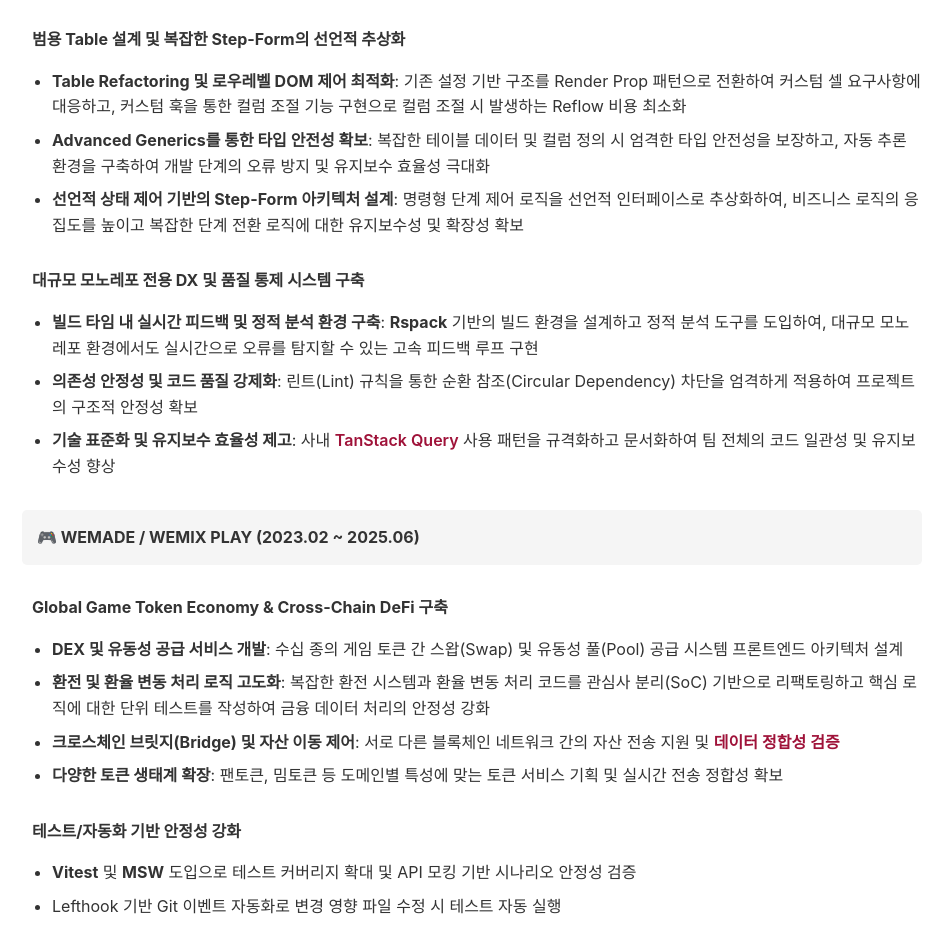
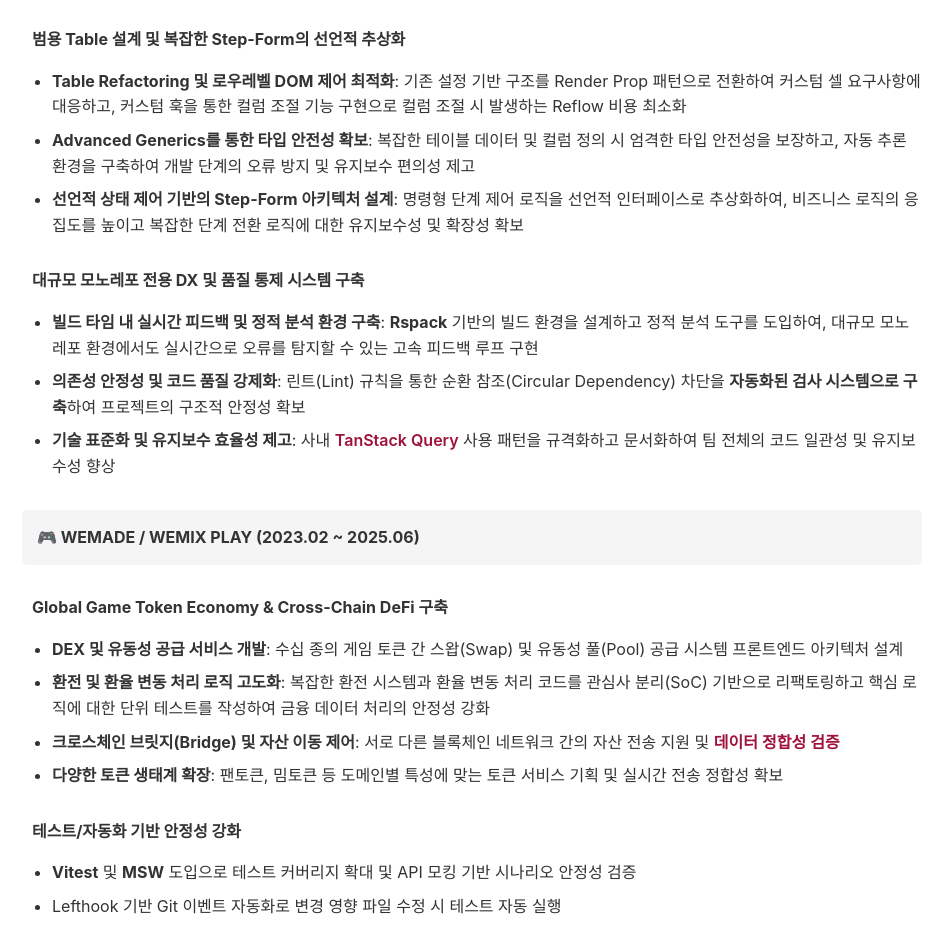
Before and after one commit to jdy8739/resume, a website: page index.html in a window 1280 px wide. Shown: the part 2188-3116 px from the top of the page, without its empty margins (168-1119 px from the left). Drawn offline with Linux system fonts and the light colour scheme.

Commit message:
Remove subjective and hyperbolic terms across the resume

```diff
--- a/index.html
+++ b/index.html
@@ -181,7 +181,7 @@
             <span class="sub-project-title">범용 Table 설계 및 복잡한 Step-Form의 선언적 추상화</span>
             <ul>
                 <li><strong>Table Refactoring 및 로우레벨 DOM 제어 최적화</strong>: 기존 설정 기반 구조를 Render Prop 패턴으로 전환하여 커스텀 셀 요구사항에 대응하고, 커스텀 훅을 통한 컬럼 조절 기능 구현으로 컬럼 조절 시 발생하는 Reflow 비용 최소화</li>
-                <li><strong>Advanced Generics를 통한 타입 안전성 확보</strong>: 복잡한 테이블 데이터 및 컬럼 정의 시 엄격한 타입 안전성을 보장하고, 자동 추론 환경을 구축하여 개발 단계의 오류 방지 및 유지보수 효율성 극대화</li>
+                <li><strong>Advanced Generics를 통한 타입 안전성 확보</strong>: 복잡한 테이블 데이터 및 컬럼 정의 시 엄격한 타입 안전성을 보장하고, 자동 추론 환경을 구축하여 개발 단계의 오류 방지 및 유지보수 편의성 제고</li>
                 <li><strong>선언적 상태 제어 기반의 Step-Form 아키텍처 설계</strong>: 명령형 단계 제어 로직을 선언적 인터페이스로 추상화하여, 비즈니스 로직의 응집도를 높이고 복잡한 단계 전환 로직에 대한 유지보수성 및 확장성 확보</li>
             </ul>
         </div>
@@ -190,7 +190,7 @@
             <span class="sub-project-title">대규모 모노레포 전용 DX 및 품질 통제 시스템 구축</span>
             <ul>
                 <li><strong>빌드 타임 내 실시간 피드백 및 정적 분석 환경 구축</strong>: <strong>Rspack</strong> 기반의 빌드 환경을 설계하고 정적 분석 도구를 도입하여, 대규모 모노레포 환경에서도 실시간으로 오류를 탐지할 수 있는 고속 피드백 루프 구현</li>
-                <li><strong>의존성 안정성 및 코드 품질 강제화</strong>: 린트(Lint) 규칙을 통한 순환 참조(Circular Dependency) 차단을 엄격하게 적용하여 프로젝트의 구조적 안정성 확보</li>
+                <li><strong>의존성 안정성 및 코드 품질 강제화</strong>: 린트(Lint) 규칙을 통한 순환 참조(Circular Dependency) 차단을 <strong>자동화된 검사 시스템으로 구축</strong>하여 프로젝트의 구조적 안정성 확보</li>
                 <li><strong>기술 표준화 및 유지보수 효율성 제고</strong>: 사내 <span class="tech-highlight">TanStack Query</span> 사용 패턴을 규격화하고 문서화하여 팀 전체의 코드 일관성 및 유지보수성 향상</li>
             </ul>
         </div>
@@ -277,3 +277,9 @@
 </body>
 </html>
 </html>
+05
+    </footer>
+
+</body>
+</html>
+</html>
```
